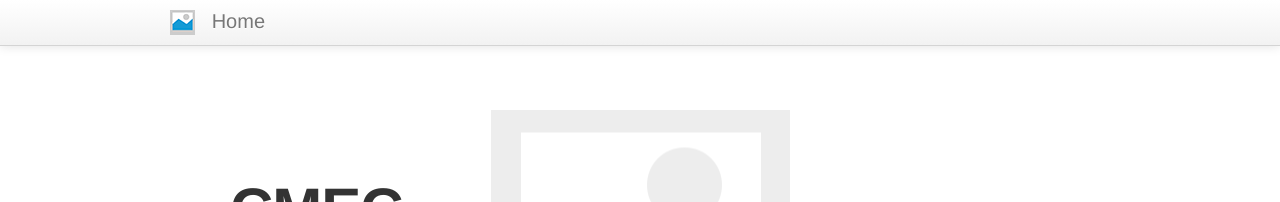
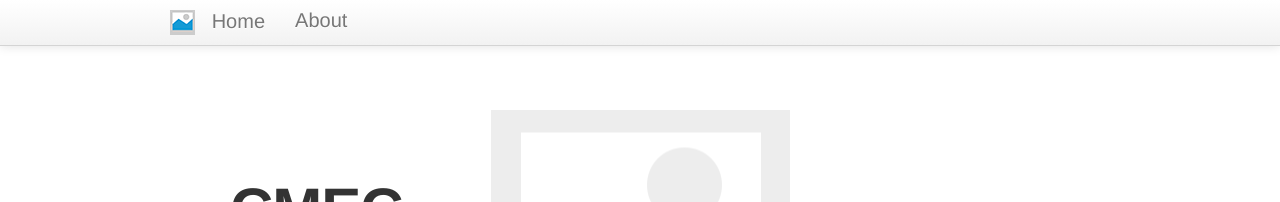
Before and after one commit to PCMDI/CMEC, a Jekyll site: the page built from index.md, in a window 1280 px wide. Shown: the top 202 px of the page. Built offline with Jekyll 4.4.1, drawn with Linux system fonts in a browser that asks for light colours; nearby versions of some CDN libraries.

Commit message:
Update default.html

```diff
--- a/_layouts/default.html
+++ b/_layouts/default.html
@@ -31,6 +31,7 @@
             <span class="icon-bar"></span>
           </button>
           <a class="brand" href="{{site.baseurl}}/"><img src="Data/media/images/place_holder_sm.png"/> &nbsp; Home </a>
+          <a class="brand" href="{{site.baseurl}}/about"> &nbsp; About </a>
           <div class="nav-collapse">
             <ul class="nav">
               {% assign pages_list = site.pages | sort:"weight" %}
```
